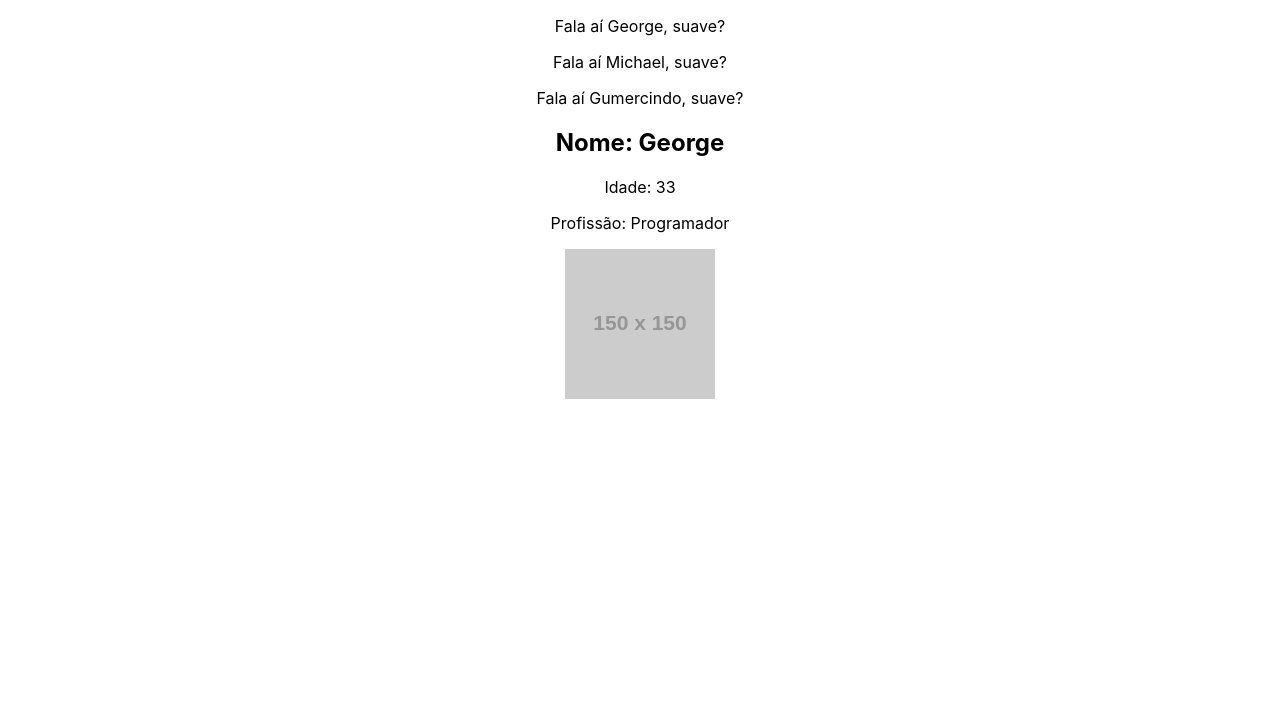
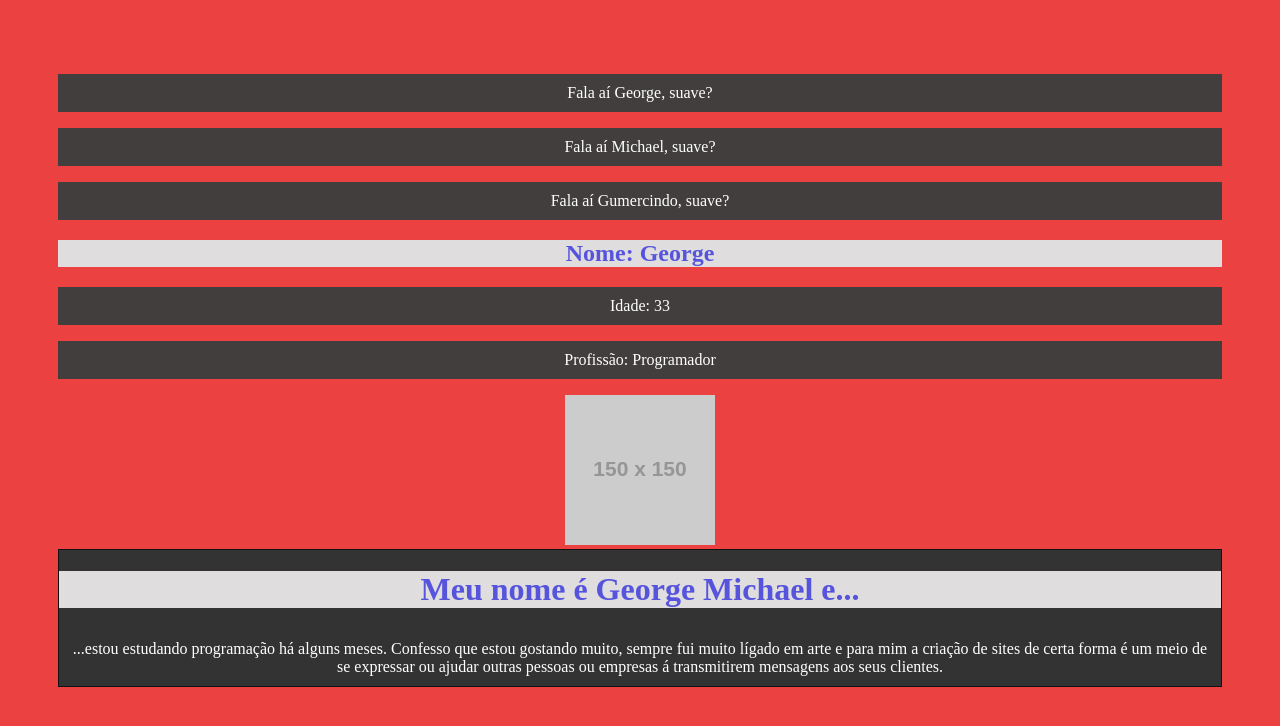
Before and after one commit to GeorgeMBS/React, a React (Create React App) app in the folder meu-projeto-react/: page / in a window 1280 px wide. Shown: the top 726 px of the page. Built offline with nearby package versions, Linux system fonts and the light colour scheme.

Commit message:
atualização-aulas-react

```diff
--- a/meu-projeto-react/src/App.js
+++ b/meu-projeto-react/src/App.js
@@ -1,7 +1,7 @@
 import './App.css';
-import HelloWorld from './components/HelloWorld';
 import SayMyName from './components/SayMyName';
 import Pessoa from './components/Pessoa';
+import EuMesmo from './components/EuMesmo';
 
 function App() {
 
@@ -18,6 +18,8 @@ function App() {
       profissao="Programador"
       foto="https://via.placeholder.com/150"
       />
+      <EuMesmo />
+
     </div>
   )
 }
--- a/meu-projeto-react/src/components/EuMesmo.js
+++ b/meu-projeto-react/src/components/EuMesmo.js
@@ -1,8 +1,10 @@
+import styles from './EuMesmo.module.css'
+
 function EuMesmo() {
     return (
-        <div>
+        <div className={styles.euMesmoContainer}>
             <h1>Meu nome é George Michael e...</h1>
-            <p>...estou estudando programação há alguns meses. Confesso que estou gostando muito, sempre fui muito lígado em arte e para mim a criação de sites de certa forma é um meio de se expressar ou ajudar outras pessoas ou empresas á transmitirem mensagens aos seus clientes.</p>
+            <p className={styles.euMesmoContent}>...estou estudando programação há alguns meses. Confesso que estou gostando muito, sempre fui muito lígado em arte e para mim a criação de sites de certa forma é um meio de se expressar ou ajudar outras pessoas ou empresas á transmitirem mensagens aos seus clientes.</p>
         </div>
     )
 }
--- /dev/null
+++ b/meu-projeto-react/src/components/EuMesmo.module.css
@@ -0,0 +1,10 @@
+.euMesmoContainer {
+    background-color: #333;
+    border: 1px solid #111;
+}
+
+.euMesmoContent {
+    color: #fff;
+    background-color: #333;
+    margin: 0;
+}
--- a/meu-projeto-react/src/index.css
+++ b/meu-projeto-react/src/index.css
@@ -1,13 +1,20 @@
 body {
-  margin: 0;
-  font-family: -apple-system, BlinkMacSystemFont, 'Segoe UI', 'Roboto', 'Oxygen',
-    'Ubuntu', 'Cantarell', 'Fira Sans', 'Droid Sans', 'Helvetica Neue',
-    sans-serif;
-  -webkit-font-smoothing: antialiased;
-  -moz-osx-font-smoothing: grayscale;
+  padding: 50px;
+  background-color: #eb4141;
 }
 
-code {
-  font-family: source-code-pro, Menlo, Monaco, Consolas, 'Courier New',
-    monospace;
+h1 {
+  color: rgb(86, 84, 221);
+  background-color: rgb(223, 221, 221);
 }
+
+h2 {
+  color: rgb(86, 84, 221);
+  background-color: rgb(223, 221, 221);
+}
+
+p {
+  background-color: rgb(66, 62, 62);
+  padding: 10px;
+  color: #fff;
+}
```
